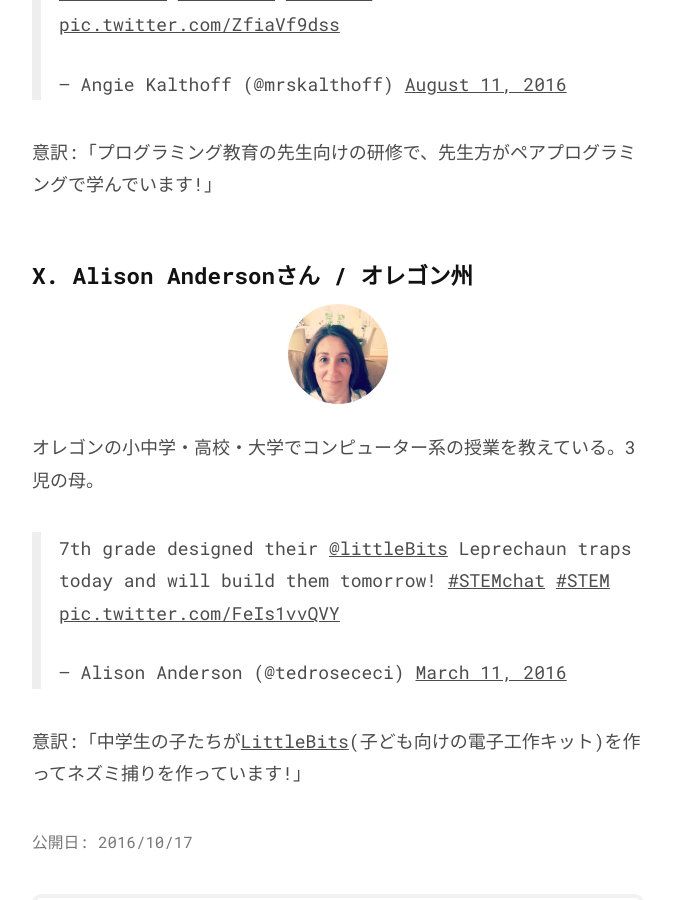
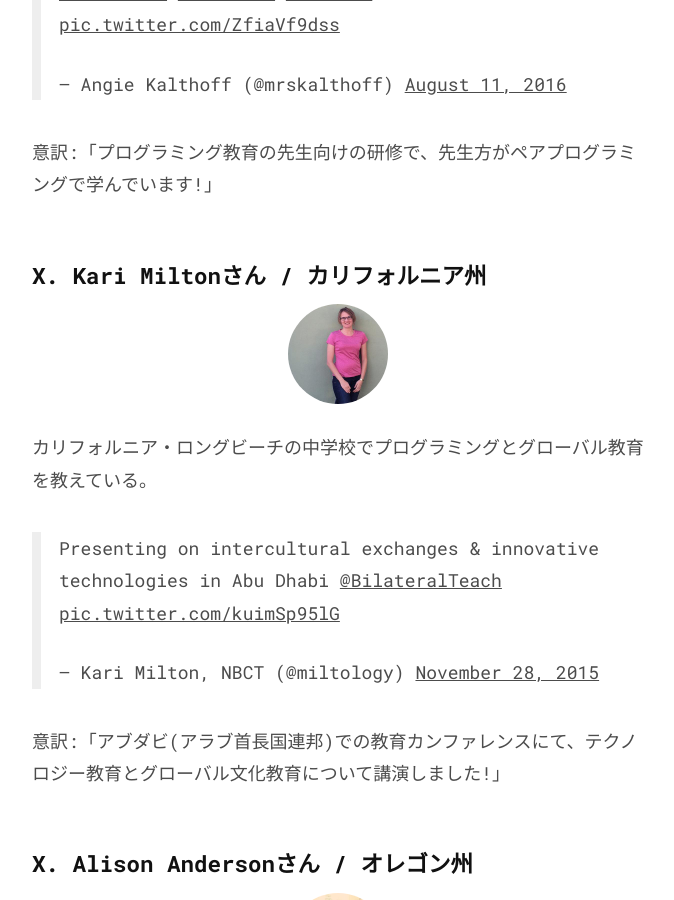
Before and after one commit to chibicode/senseicode, a Jekyll site: the page built from _posts/2016-10-15-100-programming-teachers.md, in a window 1280 px wide and 900 px high, scrolled down 14188 px. Shown: the whole window, without its empty margins (302-976 px from the left). Built offline with Jekyll 4.4.1, drawn with Linux system fonts in a browser that asks for light colours; comment, search, counter and statistics services are not loaded.

Commit message:
Add Kari

```diff
--- a/_posts/2016-10-15-100-programming-teachers.md
+++ b/_posts/2016-10-15-100-programming-teachers.md
@@ -240,6 +240,19 @@ Andrea先生と同じく、ミネソタ州の元国語(英語)の先生で、現
 
 意訳:「プログラミング教育の先生向けの研修で、先生方がペアプログラミングで学んでいます!」
 
+## X. Kari Miltonさん / カリフォルニア州
+
+<p style="text-align: center;">
+  <img src="/images/7/teachers/kari.jpg" width="100" style="border-radius: 100%; margin-top: 0; margin-bottom: 0;" />
+</p>
+
+カリフォルニア・ロングビーチの中学校でプログラミングとグローバル教育を教えている。
+
+<blockquote class="twitter-tweet" data-lang="en"><p lang="en" dir="ltr">Presenting on intercultural exchanges &amp; innovative technologies in Abu Dhabi <a href="https://twitter.com/BilateralTeach">@BilateralTeach</a> <a href="https://t.co/kuimSp95lG">pic.twitter.com/kuimSp95lG</a></p>&mdash; Kari Milton, NBCT (@miltology) <a href="https://twitter.com/miltology/status/670746025695449088">November 28, 2015</a></blockquote>
+<script async src="//platform.twitter.com/widgets.js" charset="utf-8"></script>
+
+意訳:「アブダビ(アラブ首長国連邦)での教育カンファレンスにて、テクノロジー教育とグローバル文化教育について講演しました!」
+
 ## X. Alison Andersonさん / オレゴン州
 
 <p style="text-align: center;">
```
Also changed, not shown: images/7/teachers/kari.jpg (added).
